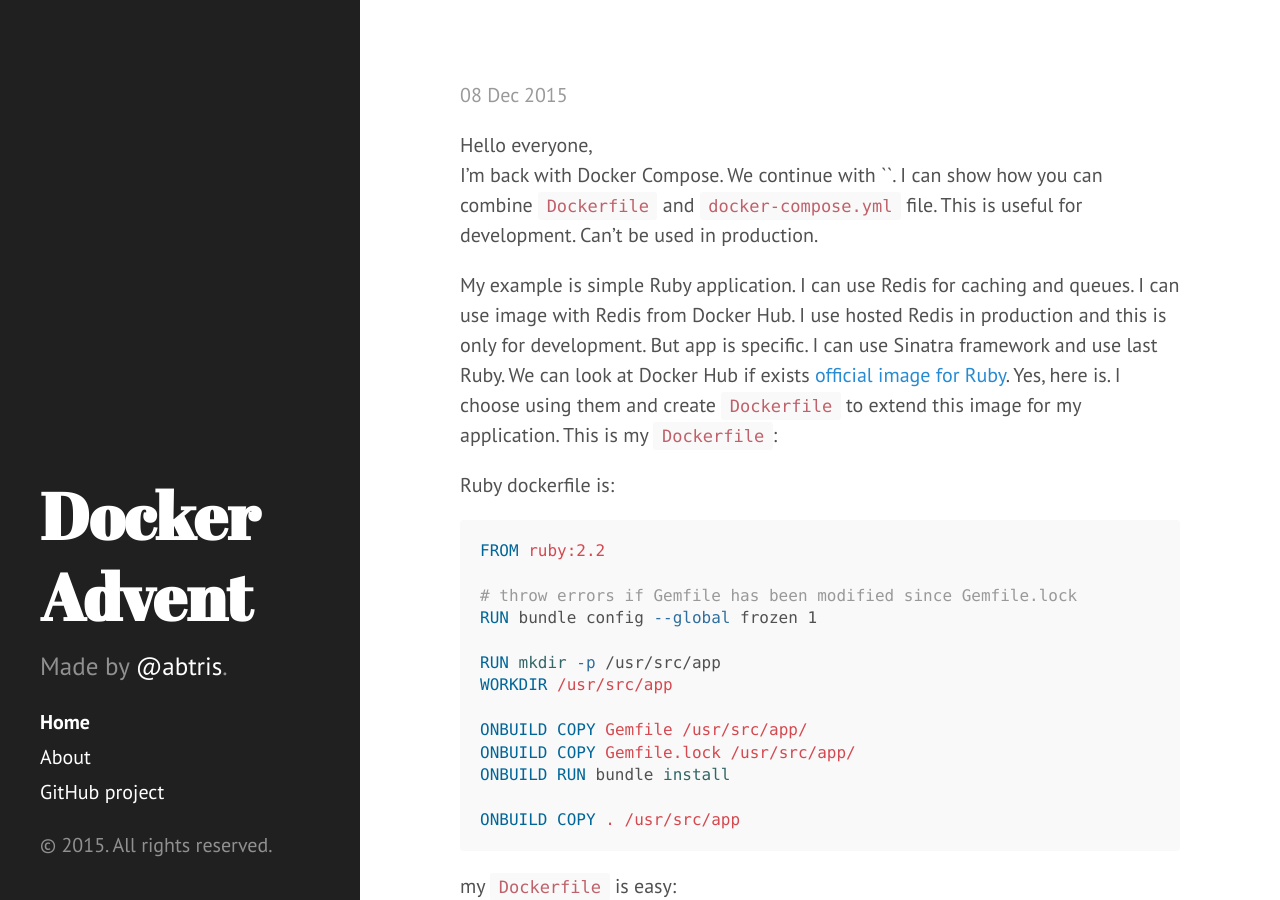
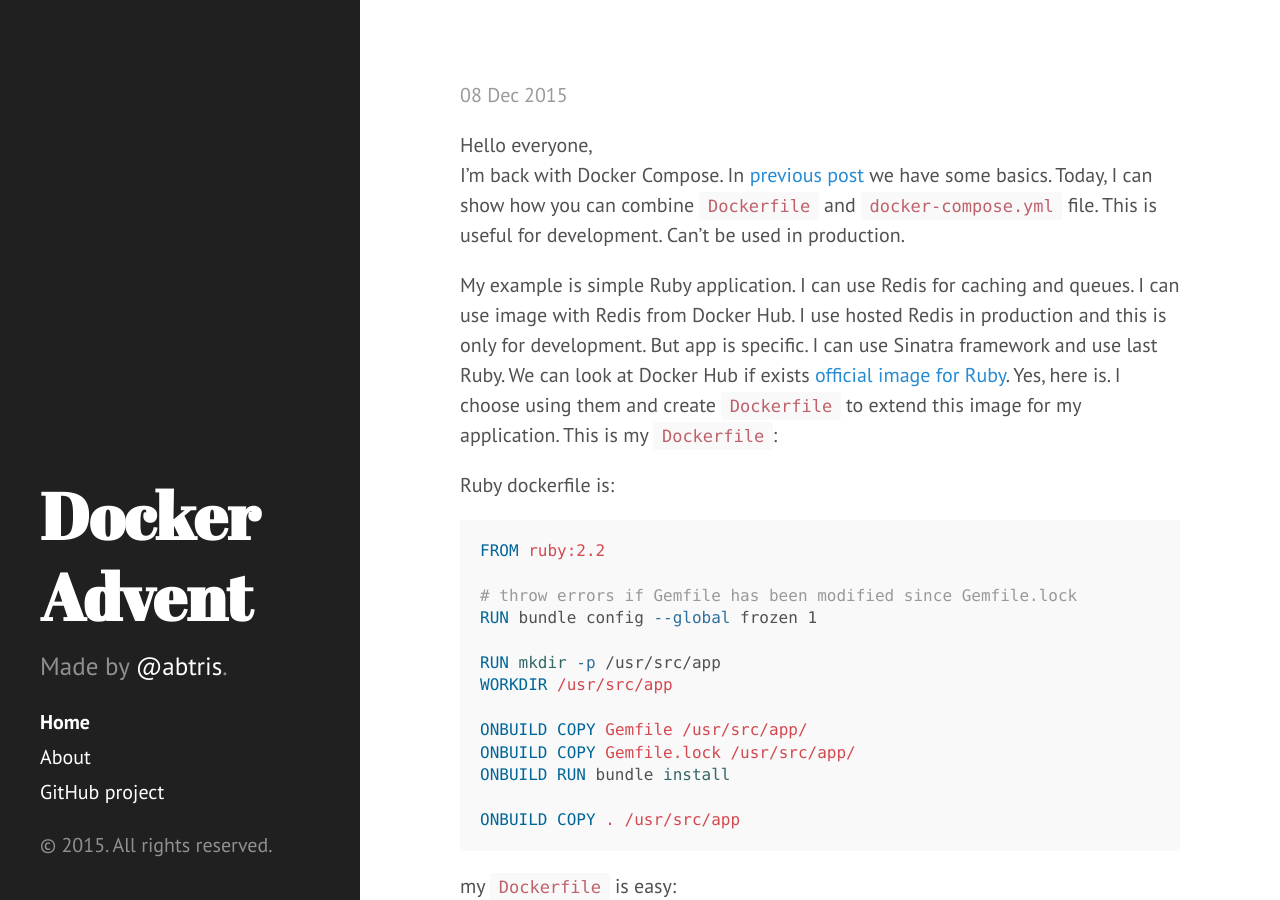
Before and after one commit to abtris/dockeradvent.com, a Jekyll site: the page built from index.html, in a window 1280 px wide and 900 px high. Built offline with Jekyll 4.4.1, drawn with Linux system fonts in a browser that asks for light colours; Markdown is read by kramdown in place of the engine named in the settings; the list of posts is cut into pages by our own code.

Commit message:
Fix typos

```diff
--- a/_posts/2015-12-08-day-eight-docker-compose-part-2.md
+++ b/_posts/2015-12-08-day-eight-docker-compose-part-2.md
@@ -6,7 +6,7 @@ categories: 2015
 ---
 
 Hello everyone,<br>
-I'm back with Docker Compose. We continue with ``. I can show how you can combine `Dockerfile` and `docker-compose.yml` file. This is useful for development. Can't be used in production.
+I'm back with Docker Compose. In [previous post](http://www.dockeradvent.com/2015/12/05/day-five-docker-compose-part-1/) we have some basics. Today, I can show how you can combine `Dockerfile` and `docker-compose.yml` file. This is useful for development. Can't be used in production.
 
 My example is simple Ruby application. I can use Redis for caching and queues.
 I can use image with Redis from Docker Hub. I use hosted Redis in production and this is only for development. But app is specific. I can use Sinatra framework and use last Ruby.
```
